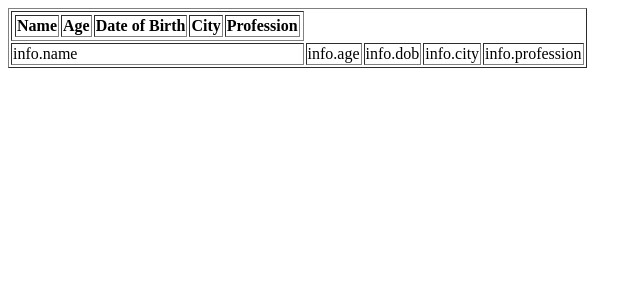
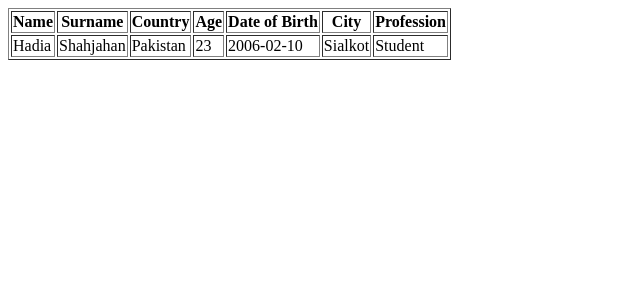
Before and after one commit to hadiashah01/react-core-concepts, a React (Vite) app: page / in a window 1280 px wide. Shown: the top 300 px of the page, without its empty margins (0-642 px from the left). Built offline with nearby package versions, Linux system fonts and the light colour scheme.

Commit message:
add User component and display user information ; pass user object as info and render user details

```diff
--- a/src/User.jsx
+++ b/src/User.jsx
@@ -1,23 +1,34 @@
-import { useState } from 'react'
-function User(info) {
+function User({ info }) {
   return (
     <>
       <table border={1}>
-        <th>
-          <td>Name</td>
-          <td>Age</td>
-          <td>Date of Birth</td>
-          <td>City</td>
-          <td>Profession</td>
-        </th>
-        <tbody><td>info.name</td>
-        <td>info.age</td>
-        <td><time datetime="2006-02-10">info.dob</time></td>
-        <td>info.city</td>
-        <td>info.profession</td></tbody>
+        <thead>
+          <tr>
+            <th>Name</th>
+            <th>Surname</th>
+            <th>Country</th>
+            <th>Age</th>
+            <th>Date of Birth</th>
+            <th>City</th>
+            <th>Profession</th>
+          </tr>
+        </thead>
+        <tbody>
+          <tr>
+            <td>{info.name}</td>
+            <td>{info.surname}</td>
+             <td>{info.country}</td>
+            <td>{info.age}</td>
+            <td>
+              <time dateTime="2006-02-10">{info.dob}</time>
+            </td>
+            <td>{info.city}</td>
+            <td>{info.profession}</td>
+          </tr>
+        </tbody>
       </table>
     </>
-  )
+  );
 }
 
-export default User
+export default User;
--- a/src/main.jsx
+++ b/src/main.jsx
@@ -1,10 +1,20 @@
-import { StrictMode } from 'react'
-import { createRoot } from 'react-dom/client'
-import './index.css'
-import User from './User.jsx'
+import { StrictMode } from "react";
+import { createRoot } from "react-dom/client";
+import "./index.css";
+import User from "./User.jsx";
 
-createRoot(document.getElementById('root')).render(
+const user = {
+  name: "Hadia",
+  surname: "Shahjahan",
+  age: 23,
+  dob: "2006-02-10",
+  country: "Pakistan",
+  city: "Sialkot",
+  profession: "Student",
+};
+
+createRoot(document.getElementById("root")).render(
   <StrictMode>
-    <User/>
+    <User info={user} />
   </StrictMode>,
-)
+);
```
